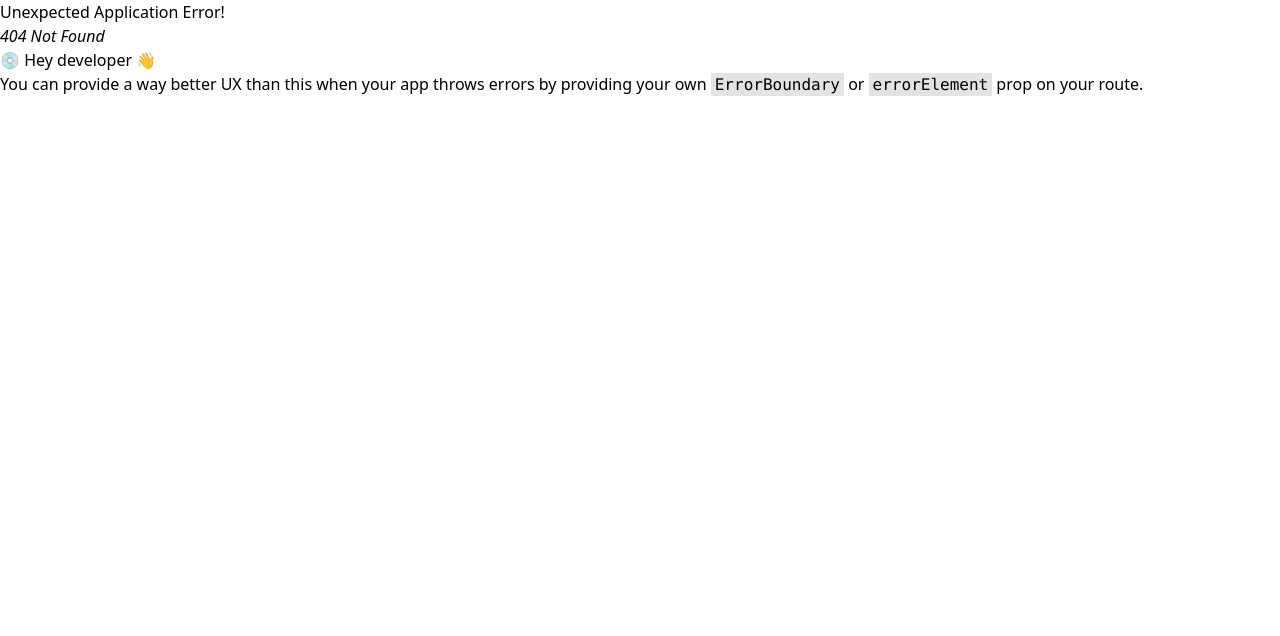
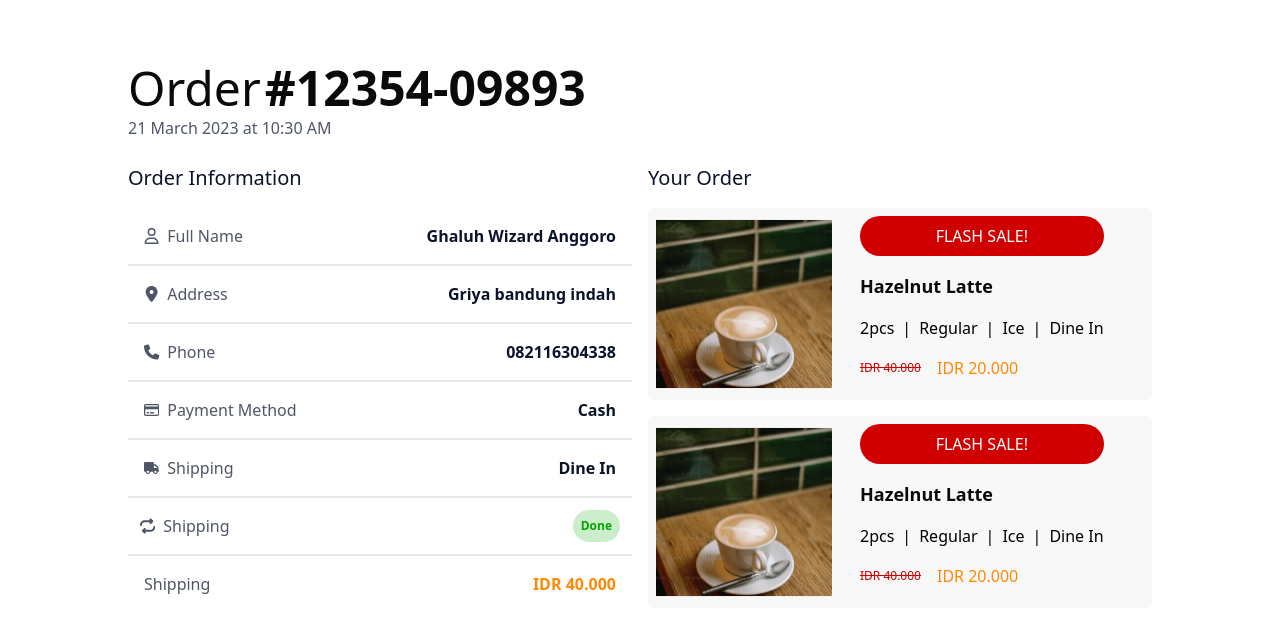
Before and after one commit to ashari-dev/fgh21-fe-coffee-shop, a React (Vite) app: page /detail-order in a window 1280 px wide. Before the commit this address had no page. Shown: the top 636 px of the page. Built offline with nearby package versions, Linux system fonts and the light colour scheme.

Commit message:
feat: new page detail order

```diff
--- /dev/null
+++ b/src/pages/DetailOrder.jsx
@@ -0,0 +1,129 @@
+import React from "react";
+import { FaRegUser, FaLocationDot, FaPhone, FaRegCreditCard, FaTruck, FaRepeat } from "react-icons/fa6";
+import Kopie from "../img/Kopie.svg"
+
+function DetailOrder(){
+    return(
+        <div className="flex flex-col gap-6 px-32 py-16">
+            <div className="flex flex-col text-[#4F5665] gap-1">
+                <div className="flex gap-1 text-[#0B0909]">
+                    <div className="font-medium text-5xl">
+                        Order
+                    </div>
+                    <div className="font-bold text-5xl ">
+                        #12354-09893
+                    </div>
+                </div>
+                <div className="">21 March 2023 at 10:30 AM</div>
+            </div>
+            <div className="flex">
+                <div className="flex flex-col w-1/2 pr-2">
+                    <div className="text-[#0B132A] font-medium text-xl mb-4">Order Information</div>
+                    <div className="flex items-center p-4 gap-2 border-b-2">
+                        <FaRegUser className="text-[#4F5665]"/>
+                        <div className="flex w-full justify-between">
+                            <div className="font-medium text-[#4F5665]">Full Name</div>
+                            <div className="text-[#0B132A] font-bold">Ghaluh Wizard Anggoro</div>
+                        </div>
+                    </div>
+                    <div className="flex items-center p-4 gap-2 border-b-2">
+                        <FaLocationDot className="text-[#4F5665]"/>
+                        <div className="flex w-full justify-between">
+                            <div className="font-medium text-[#4F5665]">Address</div>
+                            <div className="text-[#0B132A] font-bold">Griya bandung indah</div>
+                        </div>
+                    </div>
+                    <div className="flex items-center p-4 gap-2 border-b-2">
+                        <FaPhone className="text-[#4F5665]"/>
+                        <div className="flex w-full justify-between">
+                            <div className="font-medium text-[#4F5665]">Phone</div>
+                            <div className="text-[#0B132A] font-bold">082116304338</div>
+                        </div>
+                    </div>
+                    <div className="flex items-center p-4 gap-2 border-b-2">
+                        <FaRegCreditCard className="text-[#4F5665]"/>
+                        <div className="flex w-full justify-between">
+                            <div className="font-medium text-[#4F5665]">Payment Method</div>
+                            <div className="text-[#0B132A] font-bold">Cash</div>
+                        </div>
+                    </div>
+                    <div className="flex items-center p-4 gap-2 border-b-2">
+                        <FaTruck className="text-[#4F5665]"/>
+                        <div className="flex w-full justify-between">
+                            <div className="font-medium text-[#4F5665]">Shipping</div>
+                            <div className="text-[#0B132A] font-bold">Dine In</div>
+                        </div>
+                    </div>
+                    <div className="flex items-center p-3 gap-2 border-b-2">
+                        <FaRepeat className="text-[#4F5665]"/>
+                        <div className="flex w-full justify-between items-center">
+                            <div className="font-medium text-[#4F5665]">Shipping</div>
+                            <div className="bg-[#00A700]/20 p-2 text-xs rounded-full text-[#00A700] font-bold">Done</div>
+                        </div>
+                    </div>
+                    <div className="flex items-center justify-between p-4 gap-2">
+                    <div className="font-medium text-[#4F5665]">Shipping</div>
+                    <div className="text-[#FF8906] font-bold">IDR 40.000</div>
+                    </div>
+                </div>
+                <div className="w-1/2 flex flex-col gap-4 pl-2">
+                    <div className="text-[#0B132A] font-medium text-xl">Your Order</div>
+                    <div className="flex gap-7 p-2 bg-[#E8E8E8]/30 rounded-md w-full">
+                        <div className="">
+                            <img src={Kopie} alt="" className="w-44 h-44"/>
+                        </div>
+                        <div className="flex flex-col gap-4">
+                            <div className="flex justify-center bg-[#D00000] p-2 text-white rounded-full">
+                                FLASH SALE!
+                            </div>
+                            <div className="text-[#0B0909] font-bold text-lg">
+                                Hazelnut Latte
+                            </div>
+                            <div className="flex gap-2 ">
+                                <div className="">2pcs</div>
+                                <div className="">|</div>
+                                <div className="">Regular</div>
+                                <div className="">|</div>
+                                <div className="">Ice</div>
+                                <div className="">|</div>
+                                <div className="">Dine In</div>
+                            </div>
+                            <div className="flex items-center gap-4">
+                                <div className="text-[#D00000] line-through font-medium text-xs">IDR 40.000</div>
+                                <div className="font-medium text-[#FF8906]">IDR 20.000</div>
+                            </div>
+                        </div>
+                    </div>
+                    <div className="flex gap-7 p-2 bg-[#E8E8E8]/30 rounded-md w-full">
+                        <div className="">
+                            <img src={Kopie} alt="" className="w-44 h-44"/>
+                        </div>
+                        <div className="flex flex-col gap-4">
+                            <div className="flex justify-center bg-[#D00000] p-2 text-white rounded-full">
+                                FLASH SALE!
+                            </div>
+                            <div className="text-[#0B0909] font-bold text-lg">
+                                Hazelnut Latte
+                            </div>
+                            <div className="flex gap-2 ">
+                                <div className="">2pcs</div>
+                                <div className="">|</div>
+                                <div className="">Regular</div>
+                                <div className="">|</div>
+                                <div className="">Ice</div>
+                                <div className="">|</div>
+                                <div className="">Dine In</div>
+                            </div>
+                            <div className="flex items-center gap-4">
+                                <div className="text-[#D00000] font-medium text-xs line-through">IDR 40.000</div>
+                                <div className="font-medium text-[#FF8906]">IDR 20.000</div>
+                            </div>
+                        </div>
+                    </div>
+                </div>
+            </div>
+        </div>
+    )
+}
+
+export default DetailOrder
```
Also changed, not shown: src/App.jsx (+17 -7 lines), src/img/Kopie.svg (added).
